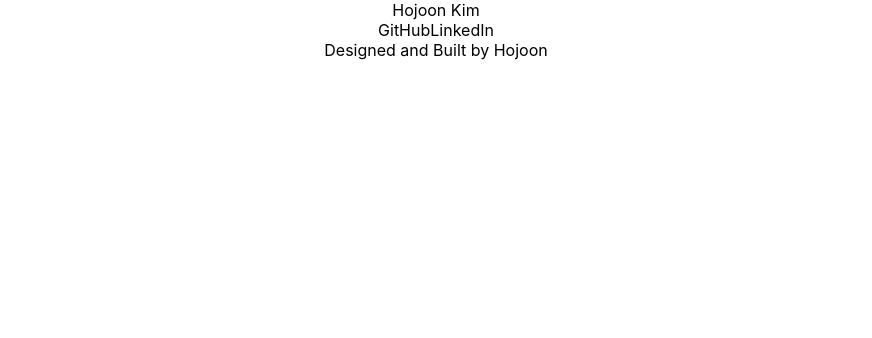
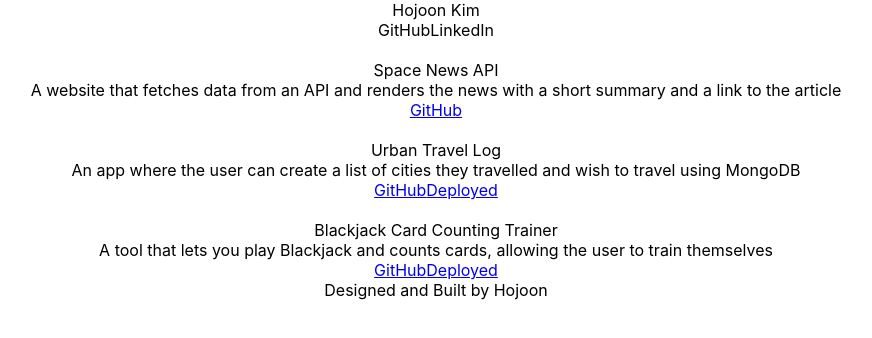
Before and after one commit to hojoon0724/03-01-mini-portfolio, a React (Create React App) app: page / in a window 1280 px wide. Shown: the top 338 px of the page, without its empty margins (204-1076 px from the left). Built offline with nearby package versions, Linux system fonts and the light colour scheme.

Commit message:
Added project placeholders, listed css elements

```diff
--- a/src/components/Projects.js
+++ b/src/components/Projects.js
@@ -1,4 +1,60 @@
 function Projects(props) {
-  return <div className="projects"></div>;
+  return (
+    <div className="projects-container">
+      <div className="project">
+        <div className="project-photo">
+          <img
+            src=""
+            alt=""
+          />
+        </div>
+        <div className="project-text-container">
+          <div className="project-title">Space News API</div>
+          <div className="project-description">
+            A website that fetches data from an API and renders the news with a short summary and a link to the article
+          </div>
+          <div className="project-links">
+            <a href="https://github.com/hojoon0724/seal_project1">GitHub</a>
+          </div>
+        </div>
+      </div>
+      <div className="project">
+        <div className="project-photo">
+          <img
+            src=""
+            alt=""
+          />
+        </div>
+        <div className="project-text-container">
+          <div className="project-title">Urban Travel Log</div>
+          <div className="project-description">
+            An app where the user can create a list of cities they travelled and wish to travel using MongoDB
+          </div>
+          <div className="project-links">
+            <a href="https://github.com/hojoon0724/seal_project2">GitHub</a>
+            <a href="https://hk-seal-project2.onrender.com/">Deployed</a>
+          </div>
+        </div>
+      </div>
+      <div className="project">
+        <div className="project-photo">
+          <img
+            src=""
+            alt=""
+          />
+        </div>
+        <div className="project-text-container">
+          <div className="project-title">Blackjack Card Counting Trainer</div>
+          <div className="project-description">
+            A tool that lets you play Blackjack and counts cards, allowing the user to train themselves
+          </div>
+          <div className="project-links">
+            <a href="https://github.com/hojoon0724/blackjack">GitHub</a>
+            <a href="https://hk-seal-project2.onrender.com/">Deployed</a>
+          </div>
+        </div>
+      </div>
+    </div>
+  )
 }
-export default Projects;
+export default Projects
--- /dev/null
+++ b/src/style.css
@@ -0,0 +1,31 @@
+App {
+  min-height: 100svh;
+}
+
+.main {
+  background-color: #0a0a0a;
+}
+
+.project-container {
+}
+
+.project {
+}
+
+.project-photo {
+}
+
+.project-text-container {
+}
+
+.project-title {
+}
+
+.project-description {
+}
+
+.project-links {
+}
+
+.footer {
+}
```
